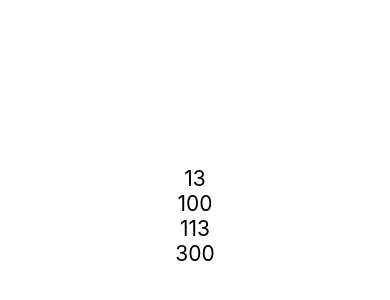
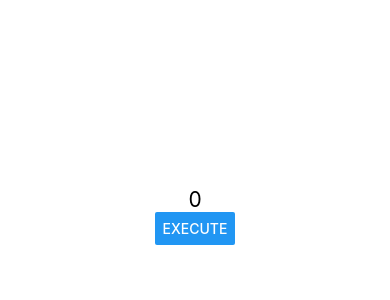
Before and after one commit to heyimleaf/react-native-course, a React Native app in the folder Exercicios/: screen / in a window 390 px wide. Shown: the part 206-506 px from the top of the page. Built offline with nearby package versions, Linux system fonts and the light colour scheme.

Commit message:
feat: indirect communication

```diff
--- a/Exercicios/src/App.js
+++ b/Exercicios/src/App.js
@@ -1,6 +1,8 @@
 import React from 'react';
 import {View, StyleSheet} from 'react-native';
-import Dad from './components/direct/Dad';
+import Dad from './components/indirect/Dad';
+// import Dad from './components/direct/Dad';
+
 // import Cont from './components/Cont';
 
 // import First from './components/First';
@@ -25,7 +27,9 @@ import Dad from './components/direct/Dad';
 export default () => (
   <View style={style.App}>
     <Dad />
+
     {/* <Button />
+    <Dad />
     <Cont initial={100} pass={10} />
     <Cont />
     {/* //   <CompDefault />
--- /dev/null
+++ b/Exercicios/src/components/indirect/Dad.js
@@ -0,0 +1,16 @@
+import React, {useState} from 'react';
+import {Text} from 'react-native';
+import Son from './Son';
+import Style from '../style';
+export default (props) => {
+  const [num, setNum] = useState(0);
+  function showValue(number) {
+    setNum(number);
+  }
+  return (
+    <>
+      <Text style={Style.txtL}>{num}</Text>
+      <Son min={1} max={60} func={showValue} />
+    </>
+  );
+};
--- /dev/null
+++ b/Exercicios/src/components/indirect/Son.js
@@ -0,0 +1,18 @@
+import React from 'react';
+import {Button} from 'react-native';
+export default (props) => {
+  function generateNumber(min, max) {
+    const factor = max - min + 1;
+    return parseInt(Math.random() * factor) + min;
+  }
+
+  return (
+    <Button
+      title="Execute"
+      onPress={function () {
+        const n = generateNumber(props.min, props.max);
+        props.func(n);
+      }}
+    />
+  );
+};
```
Also changed, not shown: 2 other files (tests, documents, lock files or other folders).
